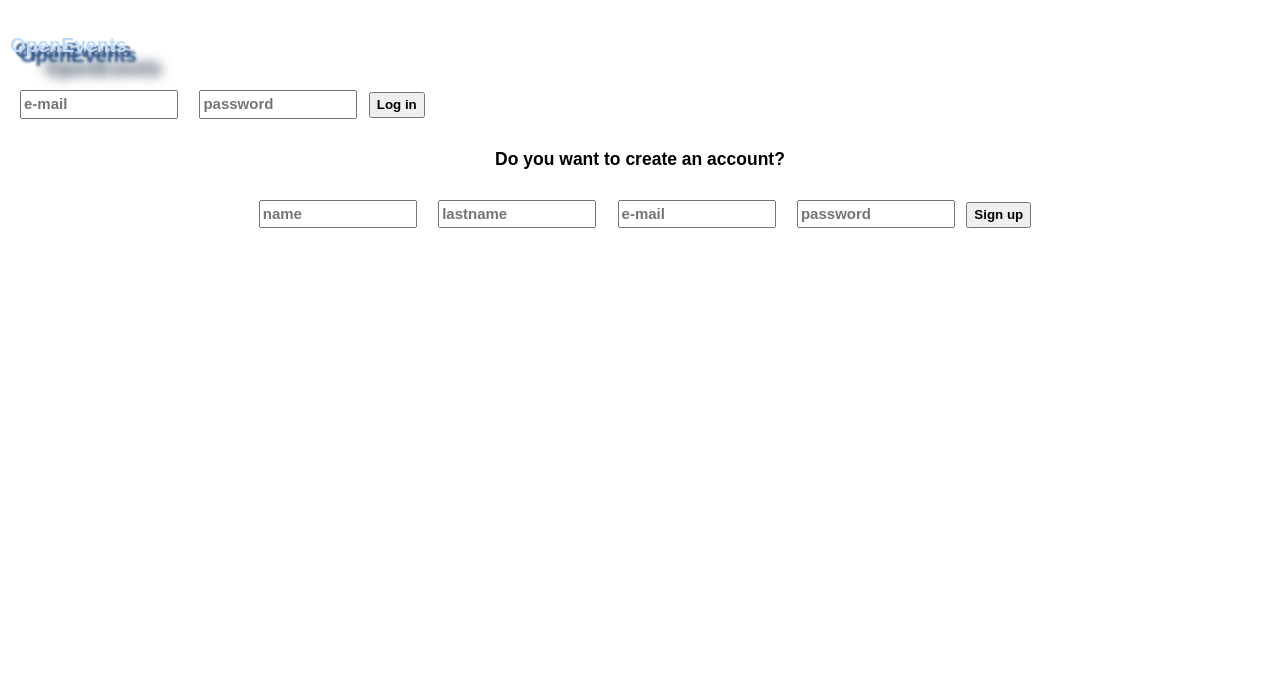
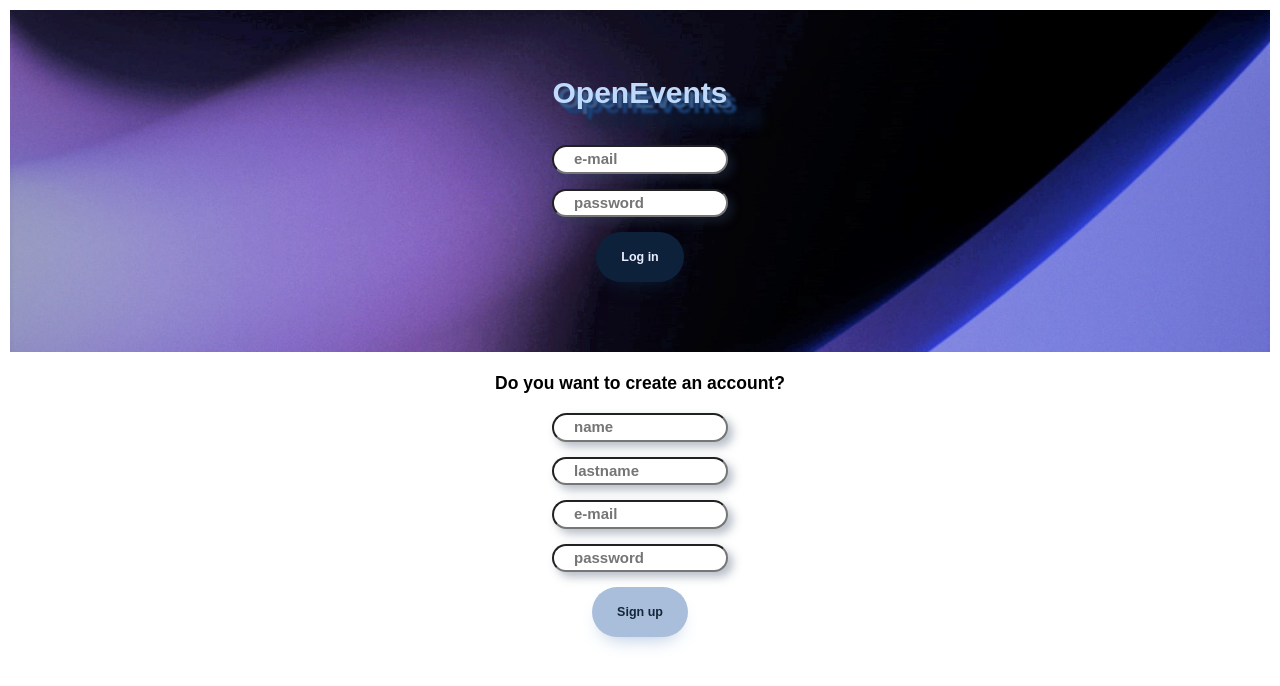
Before and after one commit to superfer2002/OpenEvents, a website: page src/index.html in a window 1280 px wide. Drawn offline with Linux system fonts and the light colour scheme.

Commit message:
commit simple

```diff
--- a/src/css/style_desktop.css
+++ b/src/css/style_desktop.css
@@ -5,7 +5,7 @@
     }
 
     h1 {
-        font-size: 4rem;
+        font-size: 6rem;
     }
 
     h2 {
@@ -56,20 +56,23 @@
         border-radius: 9px;
     }
 
-    .flex_index {
-        display: flex;
-        flex-direction: column;
-        align-items: center;
-    }
-
-    .flex_login div{
+    .flex_login form, article{
         display: flex;
         flex-direction: column;
         align-items: center;
         wrap-option: wrap;
     }
 
-    .flex_signup {
+    .backgroundImg{
+        background-image: url("../media/images/purple_background.jpg");
+        background-size: cover;
+        background-repeat: no-repeat;
+        background-position: center;
+        padding-bottom: 70px;
+        padding-top: 30px;
+    }
+
+    .flex_signup form{
         display: flex;
         flex-direction: column;
         align-items: center;
@@ -78,34 +81,66 @@
 
     .input_box {
         font-size: 3rem;
-        margin: 2rem;
+        margin-bottom: 3rem;
         width: 30rem;
+        box-shadow:5px 5px 10px rgba(48, 68, 94, 0.35);
+        border-radius: 20px;
     }
 
-    .buttons {
-        background: #5E5DF0;
+    input[type=text] {
+        padding-left: 20px;
+    }
+
+    input[type=email] {
+        padding-left: 20px;
+    }
+
+    input[type=password] {
+        padding-left: 20px;
+    }
+
+    .buttonLogIn {
+        background: #0d213a;
         border-radius: 999px;
-        box-shadow: #5E5DF0 0 10px 20px -10px;
+        box-shadow: #0d213a 0 10px 20px -10px;
         box-sizing: border-box;
-        color: #FFFFFF;
-        cursor: pointer;
-        font-size: 3rem;
+        color: #E8EEFFFF;
+        font-size: 2.5rem;
         font-weight: 700;
         line-height: 4rem;
         opacity: 1;
         outline: 0 solid transparent;
-        padding: 8px 18px;
+        padding: 15px 25px;
         user-select: none;
-        -webkit-user-select: none;
         touch-action: manipulation;
-        width: fit-content;
-        word-break: break-word;
         border: 0;
     }
 
-    .buttons:hover {
-        background: #FFFFFF;
-        color: #5E5DF0;
+    .buttonLogIn:hover {
+        background: #E8EEFFFF;
+        color: #0d213a;
+    }
+
+    .buttonSignUp {
+        background: rgb(168, 190, 218);
+        border-radius: 999px;
+        box-shadow: rgb(168, 190, 218) 0 10px 20px -10px;
+        box-sizing: border-box;
+        color: #15263a;
+        font-size: 2.5rem;
+        font-weight: 700;
+        line-height: 4rem;
+        opacity: 1;
+        outline: 0 solid transparent;
+        padding: 15px 25px;
+        user-select: none;
+        touch-action: manipulation;
+        border: 0;
+    }
+
+    .buttonSignUp:hover {
+        background: rgb(21, 38, 58);
+        color: rgb(168, 190, 218);
     }
 
     footer {
--- a/src/css/style_mobile.css
+++ b/src/css/style_mobile.css
@@ -13,16 +13,16 @@ body {
     line-height: 1.5em;
 }
 
+#mainTitle {
+    color: #bfdafa;
+    text-shadow: 5px 5px 2px #395c8a, 10px 10px 3px #19457e, 35px 23px 12px #0d213a;
+}
+
 main {
     padding: 10px;
     min-height: calc(
             100vh - 20px - 120px - var(--footer-padding) * 2 - var(--footer-height)
     );
-}
-
-#mainTitle {
-    color: #bfdafa;
-    text-shadow: 5px 5px 2px #395c8a, 10px 10px 3px #19457e, 35px 23px 12px #0d213a;
 }
 
 a {
```
Also changed, not shown: src/home.html (+4 -2 lines), src/media/images/events_bkg.jpg (added), src/media/images/friends_bkg.jpg (added).
